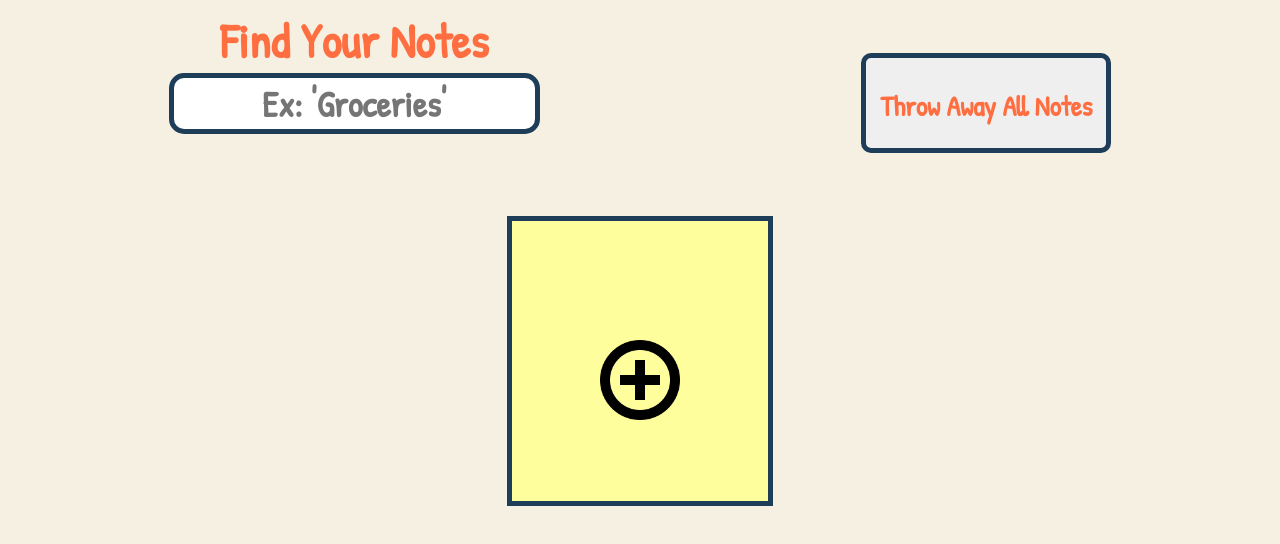
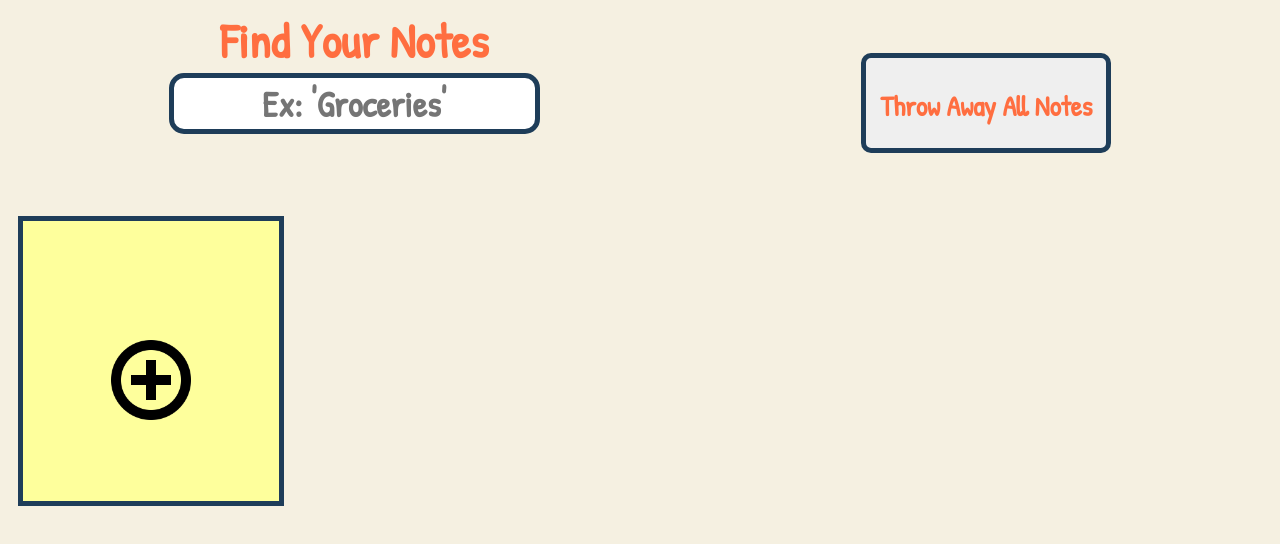
Before and after one commit to lyncasterc/note-taking-app, a plain HTML site: page index.html in a window 1280 px wide. Drawn offline with Linux system fonts and the light colour scheme.

Commit message:
kinda sorta fix note card grid issue

```diff
--- a/style.css
+++ b/style.css
@@ -143,11 +143,13 @@ input:focus::placeholder{
 
 /* Entire note card container */
 #note-card-container {
-	display: flex;
+	/* display:flex; */
+	display: grid;
+	grid-template-columns: repeat(auto-fit, 23vw);
 	margin-top: 1vh;
-	flex-wrap: wrap;
+	/* flex-wrap: wrap; */
 	align-items: center;
-	justify-content: center;
+	/* justify-content: center; */
 	min-height: 300px;
 }
 .note-card {
```
